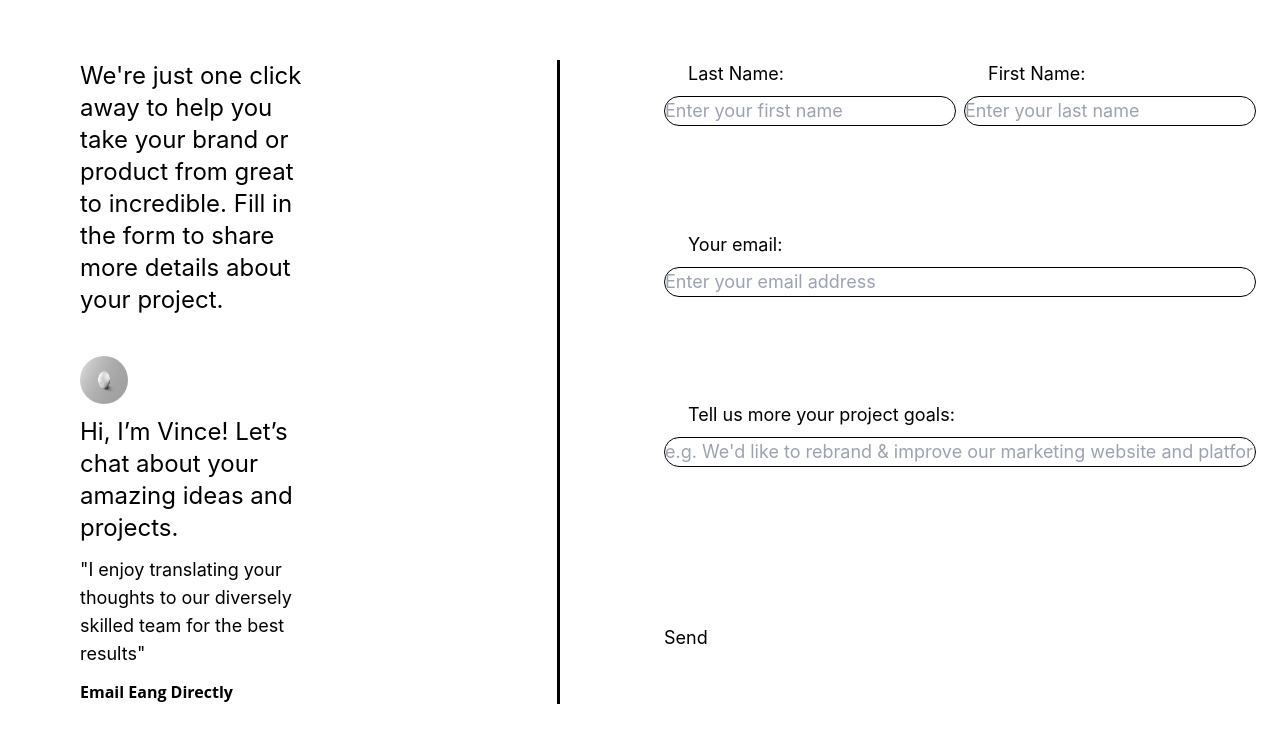
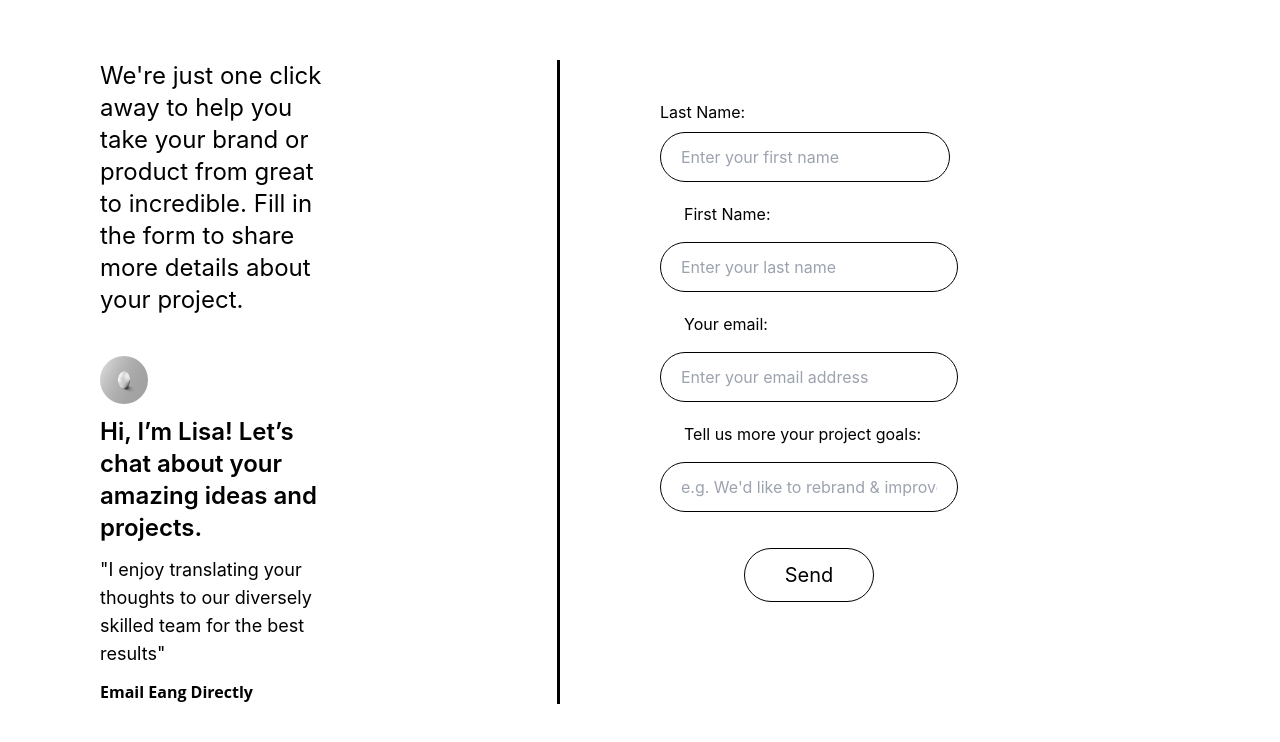
Before and after one commit to Kimeang1234/PersonalBlog, a React (Create React App) app: page /contact in a window 1280 px wide. Shown: the part 874-1616 px from the top of the page. Built offline with nearby package versions, Linux system fonts and the light colour scheme.

Commit message:
okkkkkkkka

```diff
--- a/src/ContactPage/ContactP.tsx
+++ b/src/ContactPage/ContactP.tsx
@@ -35,8 +35,8 @@ function ContactP() {
   return (
     <div className="flex flex-col bg-cover">
       <Header />
-        <div className=" min-h-screen 2xl:pl-20 flex-grow flex items-center ">
-          <h1 className=' 2xl:text-8xl font-semibold font-display w-1/3'>
+        <div className="md:min-h-screen mx-auto md:mx-0 md:justify-start pt-10 text-2xl w-1/3 text-center font-semibold 2xl:pl-20 md:flex-grow md:flex md:items-center ">
+          <h1 className='2xl:text-8xl font-semibold font-display md:w-1/3'>
             Let’s blow (speech) bubbles
           </h1>
         </div>
--- a/src/ContactPage/Contactfooter.tsx
+++ b/src/ContactPage/Contactfooter.tsx
@@ -3,7 +3,7 @@ import RightContactFooter from './RightContactFooter'
 import LeftContactFooter from './LeftContactFooter'
 function Contactfooter() {
   return (
-    <div className=" flex py-10 flex-col-1 pb-20">
+    <div className="block md:flex md:py-10 md:flex-col-1 md:pb-20 pt-10 px-5">
       <LeftContactFooter />
       <RightContactFooter />
     </div>
--- a/src/ContactPage/LeftContactFooter.tsx
+++ b/src/ContactPage/LeftContactFooter.tsx
@@ -5,7 +5,7 @@ function LeftContactFooter() {
     {
       Uppertext: "We're just one click away to help you take your brand or product from great to incredible. Fill in the form to share more details about your project.",
       image: grayball,
-          LowerTitle: "Hi, I’m Vince! Let’s chat about your amazing ideas and projects.",
+      LowerTitle: "Hi, I’m Lisa! Let’s chat about your amazing ideas and projects.",
       LowerText: "I enjoy translating your thoughts to our diversely skilled team for the best results",
     },]
   return (
@@ -13,11 +13,11 @@ function LeftContactFooter() {
       {ContactText.map((ContactT, i) => (
         <ul key={i}>
           <li className='justify-start border-r-[3px] border-black'>
-      <div className='md:w-1/2'>
-        <p className='lg:text-2xl pb-10'>{ContactT.Uppertext}</p>
+            <div className='xl:w-1/2'>
+              <p className=' text-lg xl:text-2xl pb-10'>{ContactT.Uppertext}</p>
               <img src={ContactT.image} alt="Portrait of Chhon Kimeang." className='w-12 h-12 rounded-full' />
-        <h2 className='pt-1 md:pt-3 lg:text-2xl'>{ContactT.LowerTitle}</h2>
-        <p className="md:text-lg md:pt-3">"{ContactT.LowerText}"</p>
+              <h2 className='pt-1 text-lg xl:pt-3 xl:text-2xl font-semibold'>{ContactT.LowerTitle}</h2>
+              <p className="xl:text-lg xl:pt-3">"{ContactT.LowerText}"</p>
               <button className=" font-bold pt-3 font-display">Email Eang Directly</button>
             </div>
           </li>
--- a/src/ContactPage/RightContactFooter.tsx
+++ b/src/ContactPage/RightContactFooter.tsx
@@ -2,32 +2,31 @@ import React from 'react'
 
 function RightContactFooter() {
   return (
-    <div className="grid grid-cols-1 px-6 lg:text-lg w-1/2">
-      <div className=" flex flex-row">
-        <div className=" flex-grow mr-2">
-          <h1 className="lg:pb-2 lg:pl-6">Last Name:</h1>
-          <input placeholder='Enter your first name' className='2xl:pl-5 2xl:py-5 w-full flex-grow border-[1px] border-black rounded-full'></input>
+    <div className=" px-5 2xl:grid space-y-5 2xl:grid-cols-1 2xl:px-6 2xl:text-lg pt-10 2xl:w-1/2">
+      <div className="2xl:flex 2xl:flex-row space-y-5">
+        <div className="flex-grow mr-2 space-y-2">
+          <h1 className="2xl:pb-2 2xl:pl-6">Last Name:</h1>
+          <input placeholder='Enter your first name' className='px-5 py-3 2xl:pl-5 2xl:py-5 w-full flex-grow border-[1px] border-black rounded-full'></input>
         </div>
-          <div className="flex-grow">
+          <div className="flex-grow space-y-2">
             <h2 className="lg:pb-2 lg:pl-6">First Name:</h2>
-            <input placeholder='Enter your last name' className="2xl:pl-5 2xl:py-5 w-full flex-grow border-[1px] border-black rounded-full"></input>
+            <input placeholder='Enter your last name' className="px-5 py-3 2xl:pl-5 2xl:py-5 w-full flex-grow border-[1px] border-black rounded-full"></input>
           </div>
       </div>
-          <div>
+          <div className="space-y-2">
             <h3 className="lg:pb-2 lg:pl-6">Your email:</h3>
-            <input placeholder='Enter your email address' className="2xl:pl-5 2xl:py-5 w-full border-[1px] border-black rounded-full"></input>
+            <input placeholder='Enter your email address' className="px-5 py-3 2xl:pl-5 2xl:py-5 w-full border-[1px] border-black rounded-full"></input>
           </div>
-            <div className="">
+            <div className="space-y-2">
               <h4 className="lg:pb-2 lg:pl-6">Tell us more your project goals:</h4>
-              <input className="2xl:pl-5 2xl:py-5 border-[1px] border-black rounded-full w-full" placeholder="e.g. We'd like to rebrand & improve our marketing website and platform."></input>
+              <input className="2xl:pl-5 2xl:py-5 border-[1px] border-black px-5 py-3 rounded-full w-full" placeholder="e.g. We'd like to rebrand & improve our marketing website and platform."></input>
             </div>
-            <div className="flex">
-        <button type="submit" className="">
+            <div className="flex justify-center pt-4 py-10">
+        <button type="submit" className=" border-black border-[1px] hover:bg-black hover:text-white px-10 py-3 text-xl rounded-full">
           Send
         </button>
       </div>
     </div>
-
   )
 }
 
```
Lines whose indentation alone changed are shown as unchanged.
